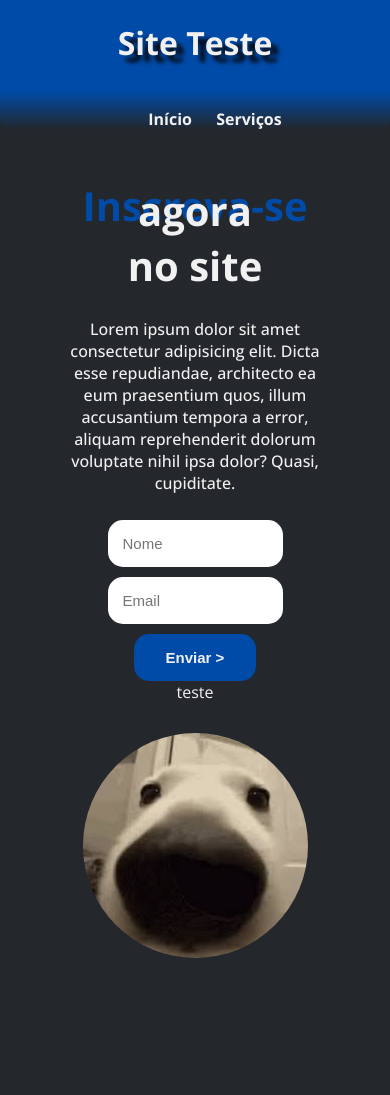
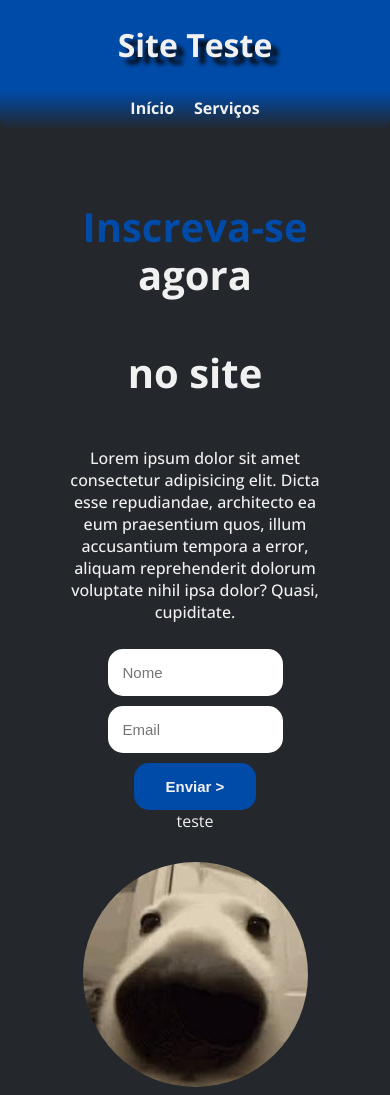
Before and after one commit to samuel0021/landingPage, a plain HTML site: page Landing Page/index.html in a window 390 px wide. Shown: the top 1095 px of the page. Drawn offline with nearby package versions, Linux system fonts and the light colour scheme.

Commit message:
Update media.css
links alinhados

```diff
--- a/Landing Page/styles/media.css
+++ b/Landing Page/styles/media.css
@@ -10,11 +10,17 @@
      header{
          flex-direction: column;
          align-items: center;
+         justify-content: center;
      }
 
      ul{
          text-align: center;
-         margin: 0 auto;
+         margin: 0;
+         padding: 0;
+         justify-content: center;
+         align-items: center;
+         display: flex;
+         flex-direction: row;
      }
 
      li{
@@ -39,6 +45,7 @@
          margin-bottom: 50px;
          font-size: 40px;
          text-align: center;
+         line-height: 1.2;
      }
 
      p{
```
